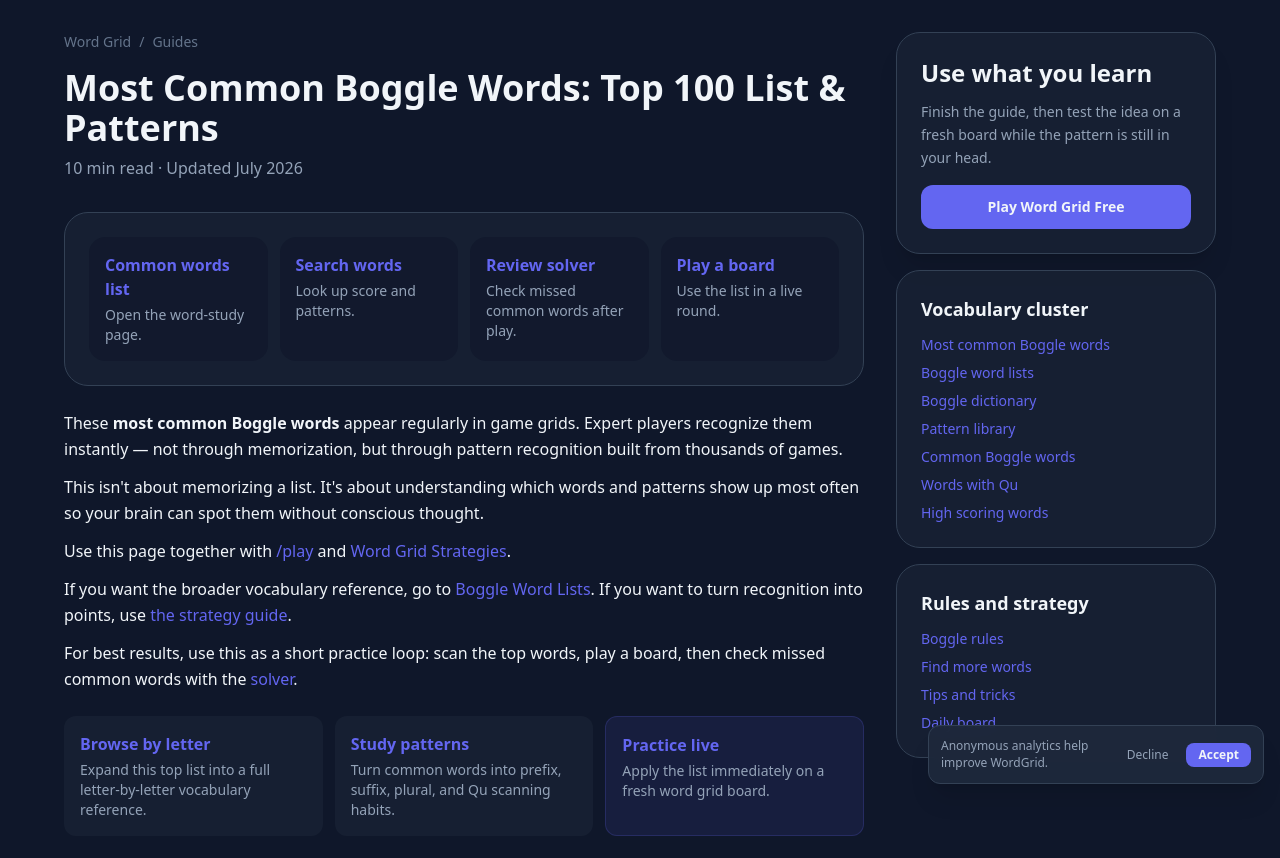
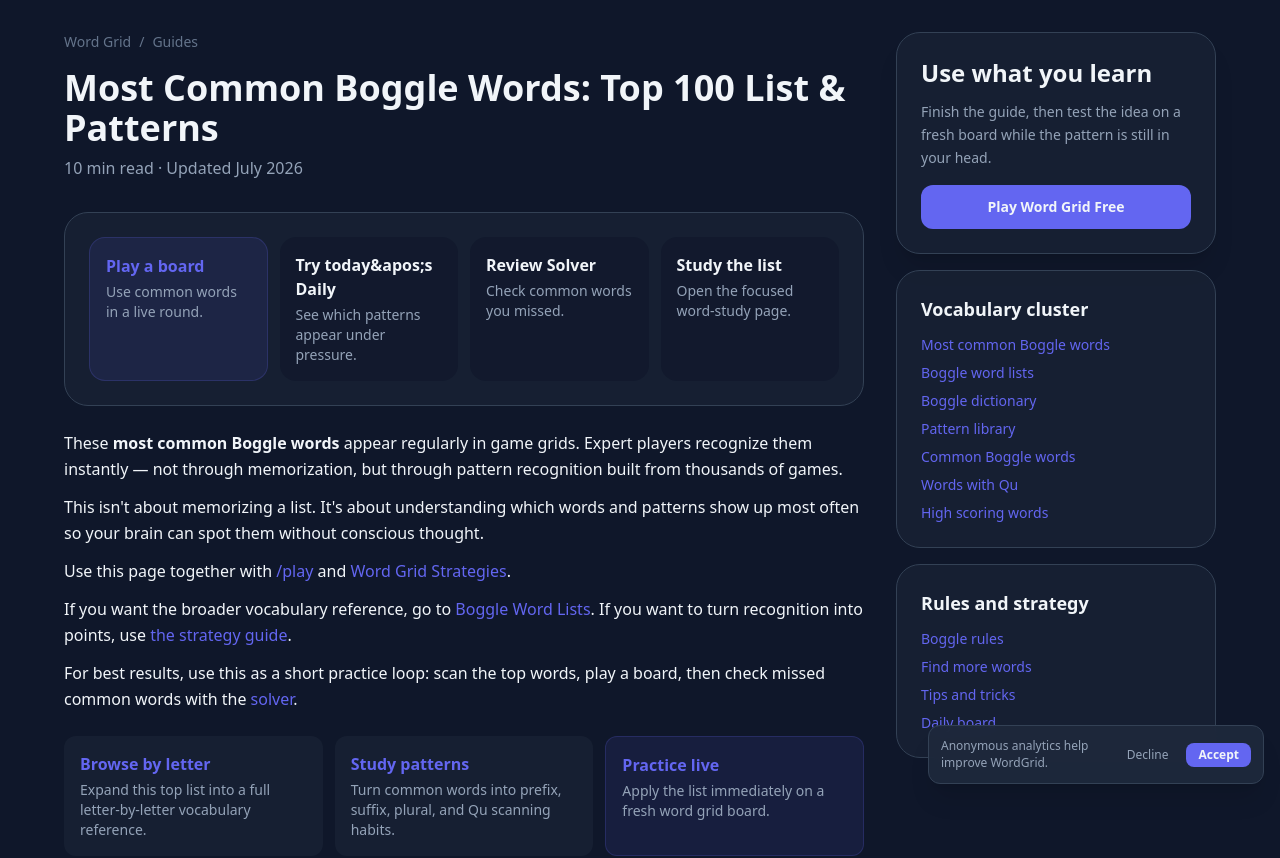
Before and after one commit to aieasygames-alt/wordgrid, a Next.js app: page /guides/most-common-boggle-words in a window 1280 px wide. Shown: the top 858 px of the page. Built offline with nearby package versions, Linux system fonts and the light colour scheme.

Commit message:
feat: connect vocabulary guides to gameplay

```diff
--- a/src/app/guides/boggle-dictionary/page.tsx
+++ b/src/app/guides/boggle-dictionary/page.tsx
@@ -1,6 +1,7 @@
 import type { Metadata } from "next";
 import Link from "next/link";
 import { GuideDesktopShell } from "@/components/GuideDesktopShell";
+import GuideActionBar from "@/components/GuideActionBar";
 
 export const metadata: Metadata = {
   title: "Boggle Dictionary Online: Valid Words, Word Lists & Study",
@@ -127,6 +128,13 @@
           </h1>
           <p className="text-text-muted">9 min read &middot; Updated July 2026</p>
         </header>
+
+        <GuideActionBar
+          primary={{ href: "/solver", label: "Check a board", detail: "Find every valid word after a round." }}
+          secondary={{ href: "/play", label: "Practice now", detail: "Use the rules in a live WordGrid board." }}
+          tertiary={{ href: "/guides/boggle-word-lists", label: "Study word lists", detail: "Browse words by letter and pattern." }}
+          quaternary={{ href: "/guides/boggle-scoring-sheet", label: "Review scoring", detail: "See how word length affects points." }}
+        />
 
         <div className="space-y-6 text-text">
           <section>
--- a/src/app/guides/boggle-word-lists/page.tsx
+++ b/src/app/guides/boggle-word-lists/page.tsx
@@ -1,6 +1,7 @@
 import type { Metadata } from "next";
 import Link from "next/link";
 import { GuideDesktopShell } from "@/components/GuideDesktopShell";
+import GuideActionBar from "@/components/GuideActionBar";
 
 export const metadata: Metadata = {
   title: "Boggle Word Lists — Common Words by Letter and Pattern",
@@ -141,26 +142,12 @@
           <p className="text-text-muted">15 min read &middot; Updated July 2026</p>
         </header>
 
-        <section className="mb-6 rounded-3xl border border-border bg-surface/50 p-5 sm:p-6">
-          <div className="grid gap-3 sm:grid-cols-2 xl:grid-cols-4">
-            <Link href="/words" className="rounded-2xl bg-bg/60 p-4 hover:bg-bg/80 transition">
-              <div className="font-semibold text-primary">Search words</div>
-              <p className="mt-1 text-sm text-text-muted">Open the interactive word list.</p>
-            </Link>
-            <Link href="/words/common-boggle-words" className="rounded-2xl bg-bg/60 p-4 hover:bg-bg/80 transition">
-              <div className="font-semibold text-primary">Common words</div>
-              <p className="mt-1 text-sm text-text-muted">Jump into the practical study list.</p>
-            </Link>
-            <Link href="/solver" className="rounded-2xl bg-bg/60 p-4 hover:bg-bg/80 transition">
-              <div className="font-semibold text-primary">Review solver</div>
-              <p className="mt-1 text-sm text-text-muted">Check missed words after a round.</p>
-            </Link>
-            <Link href="/play" className="rounded-2xl bg-bg/60 p-4 hover:bg-bg/80 transition">
-              <div className="font-semibold text-primary">Play now</div>
-              <p className="mt-1 text-sm text-text-muted">Use the list in a live board.</p>
-            </Link>
-          </div>
-        </section>
+        <GuideActionBar
+          primary={{ href: "/play", label: "Play a board", detail: "Use the list in a live round." }}
+          secondary={{ href: "/solver", label: "Review with Solver", detail: "Check words you missed after play." }}
+          tertiary={{ href: "/words", label: "Search words", detail: "Open the interactive word list." }}
+          quaternary={{ href: "/words/common-boggle-words", label: "Common words", detail: "Jump into the practical study list." }}
+        />
 
         <div className="space-y-6 text-text">
           <section>
--- a/src/app/guides/most-common-boggle-words/page.tsx
+++ b/src/app/guides/most-common-boggle-words/page.tsx
@@ -1,6 +1,7 @@
 import type { Metadata } from "next";
 import Link from "next/link";
 import { GuideDesktopShell } from "@/components/GuideDesktopShell";
+import GuideActionBar from "@/components/GuideActionBar";
 
 export const metadata: Metadata = {
   title: "Most Common Boggle Words: Top 100 List & Patterns",
@@ -137,26 +138,12 @@
           <p className="text-text-muted">10 min read &middot; Updated July 2026</p>
         </header>
 
-        <section className="mb-6 rounded-3xl border border-border bg-surface/50 p-5 sm:p-6">
-          <div className="grid gap-3 sm:grid-cols-2 xl:grid-cols-4">
-            <Link href="/words/common-boggle-words" className="rounded-2xl bg-bg/60 p-4 hover:bg-bg/80 transition">
-              <div className="font-semibold text-primary">Common words list</div>
-              <p className="mt-1 text-sm text-text-muted">Open the word-study page.</p>
-            </Link>
-            <Link href="/words" className="rounded-2xl bg-bg/60 p-4 hover:bg-bg/80 transition">
-              <div className="font-semibold text-primary">Search words</div>
-              <p className="mt-1 text-sm text-text-muted">Look up score and patterns.</p>
-            </Link>
-            <Link href="/solver" className="rounded-2xl bg-bg/60 p-4 hover:bg-bg/80 transition">
-              <div className="font-semibold text-primary">Review solver</div>
-              <p className="mt-1 text-sm text-text-muted">Check missed common words after play.</p>
-            </Link>
-            <Link href="/play" className="rounded-2xl bg-bg/60 p-4 hover:bg-bg/80 transition">
-              <div className="font-semibold text-primary">Play a board</div>
-              <p className="mt-1 text-sm text-text-muted">Use the list in a live round.</p>
-            </Link>
-          </div>
-        </section>
+        <GuideActionBar
+          primary={{ href: "/play", label: "Play a board", detail: "Use common words in a live round." }}
+          secondary={{ href: "/daily", label: "Try today&apos;s Daily", detail: "See which patterns appear under pressure." }}
+          tertiary={{ href: "/solver", label: "Review Solver", detail: "Check common words you missed." }}
+          quaternary={{ href: "/words/common-boggle-words", label: "Study the list", detail: "Open the focused word-study page." }}
+        />
 
         <div className="space-y-6 text-text">
           <section>
--- /dev/null
+++ b/src/components/GuideActionBar.tsx
@@ -0,0 +1,46 @@
+import Link from "next/link";
+
+type GuideActionBarProps = {
+  primary?: { href: string; label: string; detail: string };
+  secondary?: { href: string; label: string; detail: string };
+  tertiary?: { href: string; label: string; detail: string };
+  quaternary?: { href: string; label: string; detail: string };
+};
+
+export default function GuideActionBar({
+  primary,
+  secondary,
+  tertiary,
+  quaternary,
+}: GuideActionBarProps) {
+  const actions = [primary, secondary, tertiary, quaternary].filter(
+    Boolean
+  ) as Array<{ href: string; label: string; detail: string }>;
+
+  return (
+    <section className="mb-6 rounded-3xl border border-border bg-surface/50 p-5 sm:p-6">
+      <div className="grid gap-3 sm:grid-cols-2 xl:grid-cols-4">
+        {actions.map((action, index) => (
+          <Link
+            key={`${action.href}-${index}`}
+            href={action.href}
+            className={`rounded-2xl p-4 transition hover:bg-bg/80 ${
+              index === 0
+                ? "bg-primary/10 border border-primary/20"
+                : "bg-bg/60"
+            }`}
+          >
+            <div
+              className={`font-semibold ${
+                index === 0 ? "text-primary" : "text-text"
+              }`}
+            >
+              {action.label}
+            </div>
+            <p className="mt-1 text-sm text-text-muted">{action.detail}</p>
+          </Link>
+        ))}
+      </div>
+    </section>
+  );
+}
```
